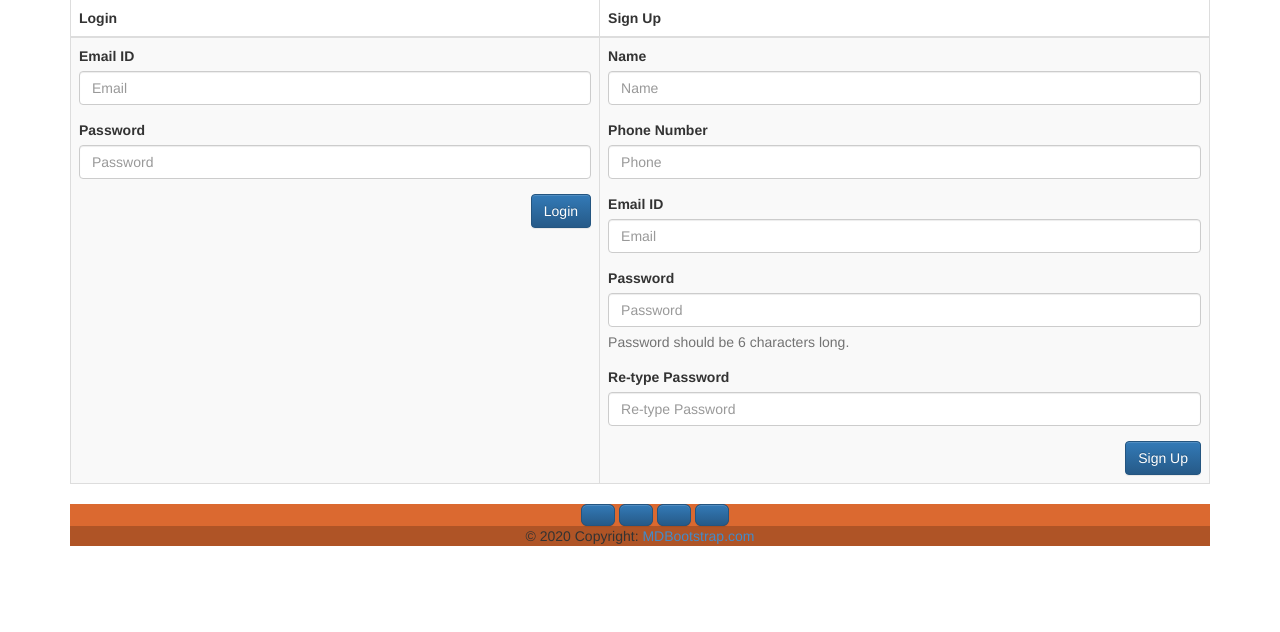
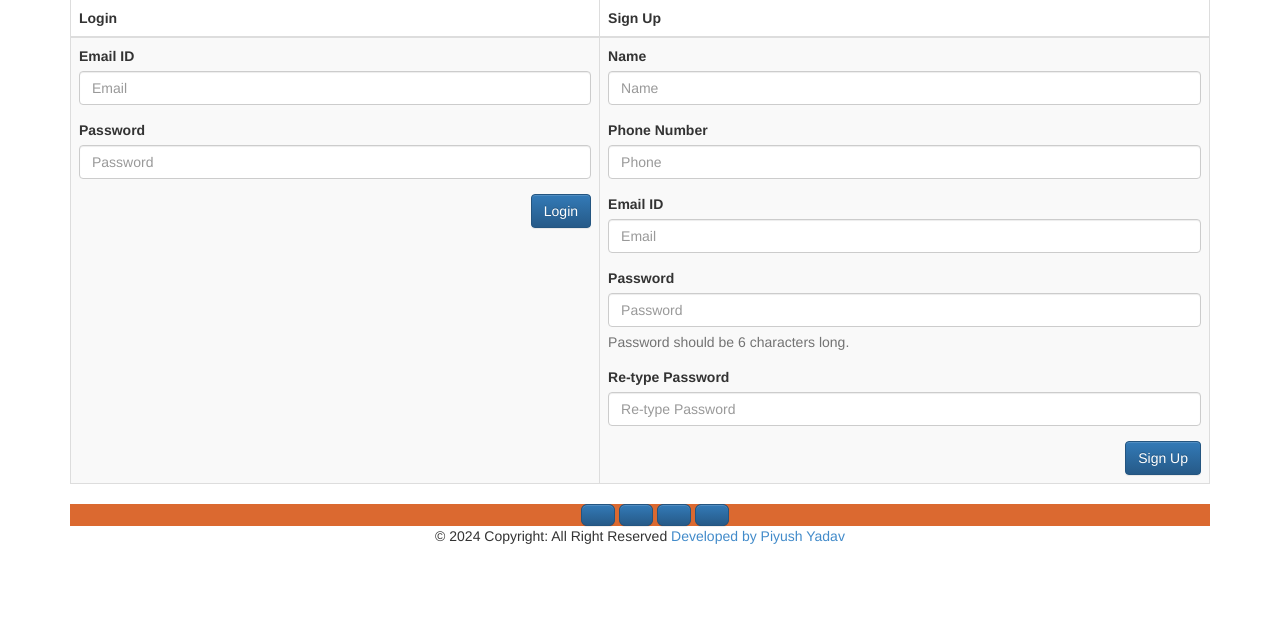
Before and after one commit to Piyush73-dba/attendance-system, a PHP site: page / in a window 1280 px wide. Shown: the part 168-800 px from the top of the page. Run offline with PHP 8.4, Linux system fonts and the light colour scheme; some libraries are stand-ins or nearby versions.

Commit message:
footer 2

```diff
--- a/index.php
+++ b/index.php
@@ -126,9 +126,9 @@
   </div>
 
   <!-- Copyright -->
-  <div class="text-center text-white p-3" style="background-color: rgba(0, 0, 0, 0.2);">
-    © 2020 Copyright:
-    <a class="text-white" href="https://mdbootstrap.com/">MDBootstrap.com</a>
+  <div class="text-center text-white p-3" style="background-color: rgba(255, 255, 255);">
+    © 2024 Copyright: All Right Reserved
+    <a class="text-white" href="https://github.com/Piyush73-dba">Developed by Piyush Yadav</a>
   </div>
   <!-- Copyright -->
 </footer>
```
